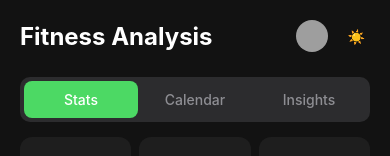
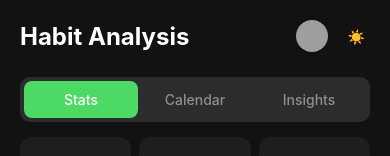
Before and after one commit to Nitin15122005/NSPP_SE_HACK, a React Native app: screen /Analysis in a window 390 px wide. Shown: the top 156 px of the page. Built offline with nearby package versions, Linux system fonts and the light colour scheme; grey boxes are pictures that could not be loaded.

Commit message:
Update Analysis.js

```diff
--- a/Analysis.js
+++ b/Analysis.js
@@ -71,7 +71,7 @@
       {/* Header with profile icon */}
       <View style={styles.headerContainer}>
         <View style={styles.header}>
-          <Text style={[styles.title, { color: theme.text }]}>Fitness Analysis</Text>
+          <Text style={[styles.title, { color: theme.text }]}>Habit Analysis</Text>
           <View style={styles.headerIcons}>
             <TouchableOpacity onPress={navigateToProfile} style={styles.profileButton}>
               <Image
```
